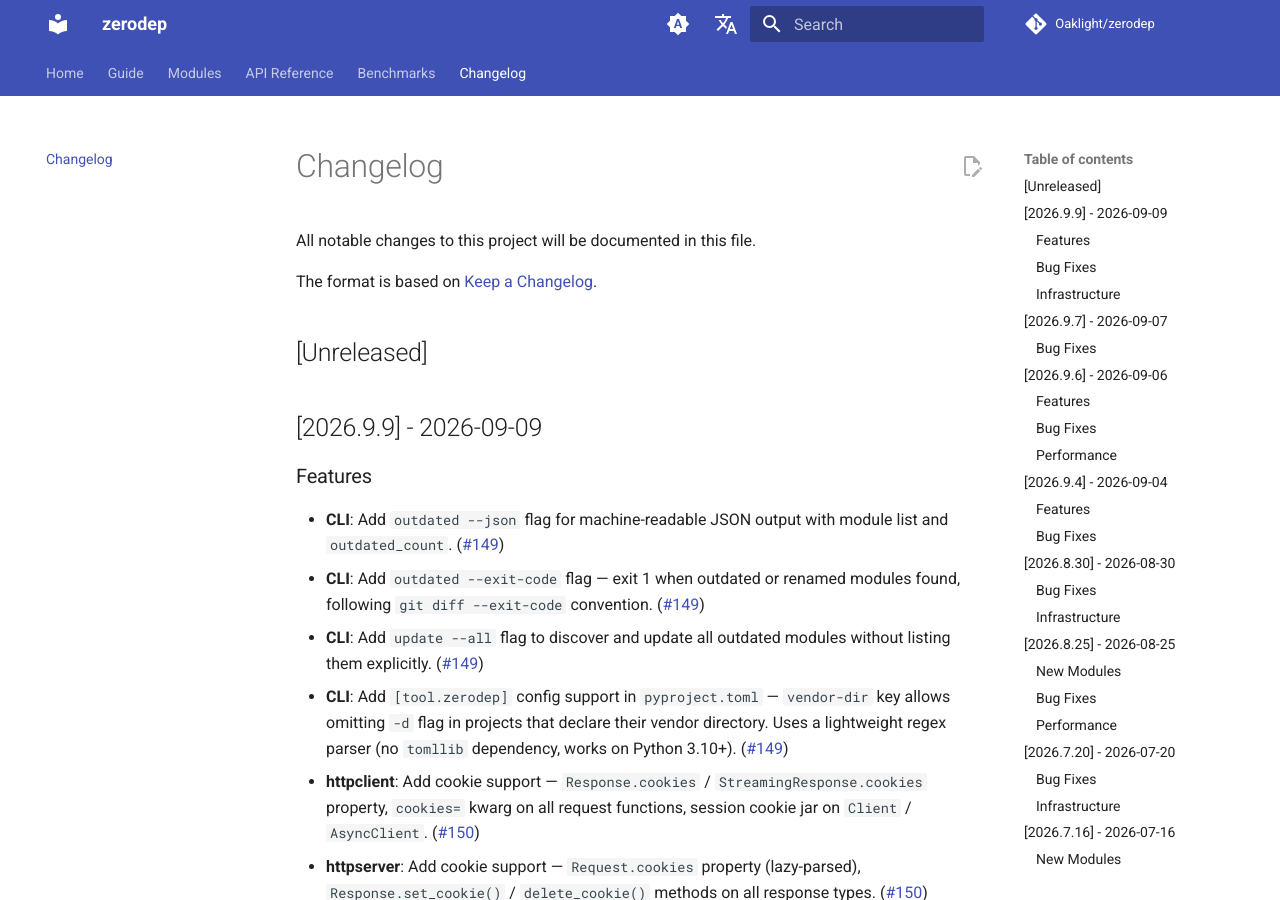
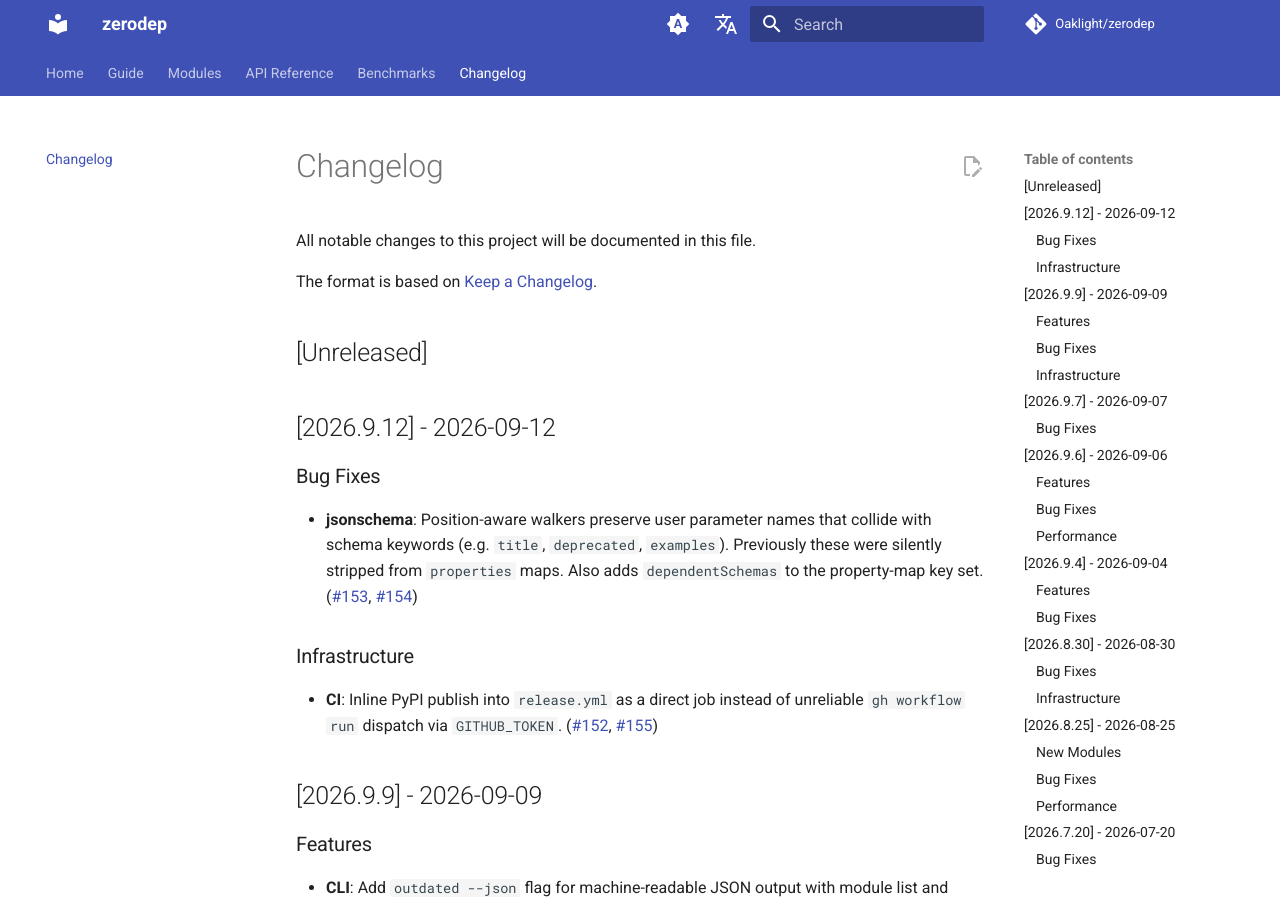
Before and after one commit to Oaklight/zerodep, an MkDocs documentation site: the page built from docs/changelog.md, in a window 1280 px wide and 900 px high. Built offline with MkDocs 1.6.1 and Material for MkDocs 9.7.7, drawn with Linux system fonts in a browser that asks for light colours; comment, search, counter and statistics services are not loaded.

Commit message:
docs: add v2026.9.12 changelog entries

```diff
--- a/docs/changelog.md
+++ b/docs/changelog.md
@@ -5,6 +5,16 @@ All notable changes to this project will be documented in this file.
 The format is based on [Keep a Changelog](https://keepachangelog.com/en/1.1.0/).
 
 ## [Unreleased]
+
+## [2026.9.12] - 2026-09-12
+
+### Bug Fixes
+
+- **jsonschema**: Position-aware walkers preserve user parameter names that collide with schema keywords (e.g. `title`, `deprecated`, `examples`). Previously these were silently stripped from `properties` maps. Also adds `dependentSchemas` to the property-map key set. ([#153](https://github.com/Oaklight/zerodep/issues/153), [#154](https://github.com/Oaklight/zerodep/pull/154))
+
+### Infrastructure
+
+- **CI**: Inline PyPI publish into `release.yml` as a direct job instead of unreliable `gh workflow run` dispatch via `GITHUB_TOKEN`. ([#152](https://github.com/Oaklight/zerodep/issues/152), [#155](https://github.com/Oaklight/zerodep/pull/155))
 
 ## [2026.9.9] - 2026-09-09
 
```
